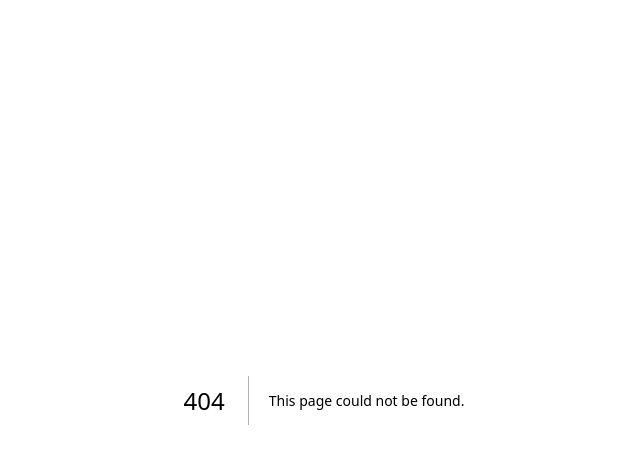
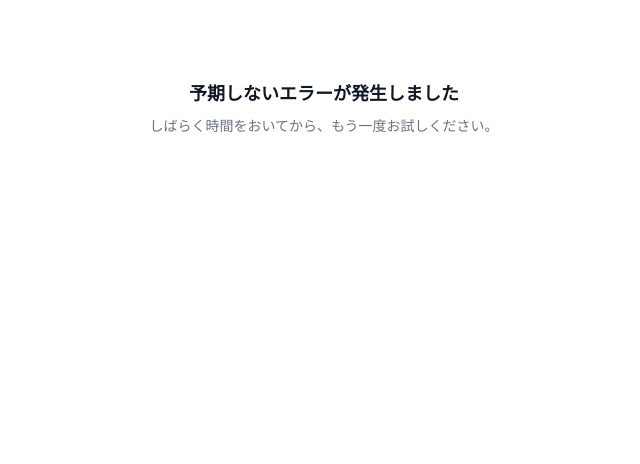
Before and after one commit to namasteyoshida/knowledge-manager, a Next.js app: page /unexpected-error in a window 1280 px wide. Before the commit this address had no page. Shown: the top 464 px of the page, without its empty margins (316-956 px from the left). Built offline with nearby package versions, Linux system fonts and the light colour scheme.

Commit message:
add: error.tsx,unexpected-error/page.tsx追加
「画面のレンダー中に落ちた場合」と「ボタン操作などの処理中に落ちた場合」をのそれぞれ専用エラー画面を追加

```diff
--- /dev/null
+++ b/src/app/error.tsx
@@ -0,0 +1,12 @@
+"use client";
+
+export default function Error() {
+  return (
+    <div className="mx-auto max-w-md px-4 py-20 text-center">
+      <h1 className="text-lg font-semibold text-gray-900">予期しないエラーが発生しました</h1>
+      <p className="mt-2 text-sm text-gray-500">
+        しばらく時間をおいてから、もう一度お試しください。
+      </p>
+    </div>
+  );
+}
--- /dev/null
+++ b/src/app/unexpected-error/page.tsx
@@ -0,0 +1,10 @@
+export default function UnexpectedErrorPage() {
+  return (
+    <div className="mx-auto max-w-md px-4 py-20 text-center">
+      <h1 className="text-lg font-semibold text-gray-900">予期しないエラーが発生しました</h1>
+      <p className="mt-2 text-sm text-gray-500">
+        しばらく時間をおいてから、もう一度お試しください。
+      </p>
+    </div>
+  );
+}
```
